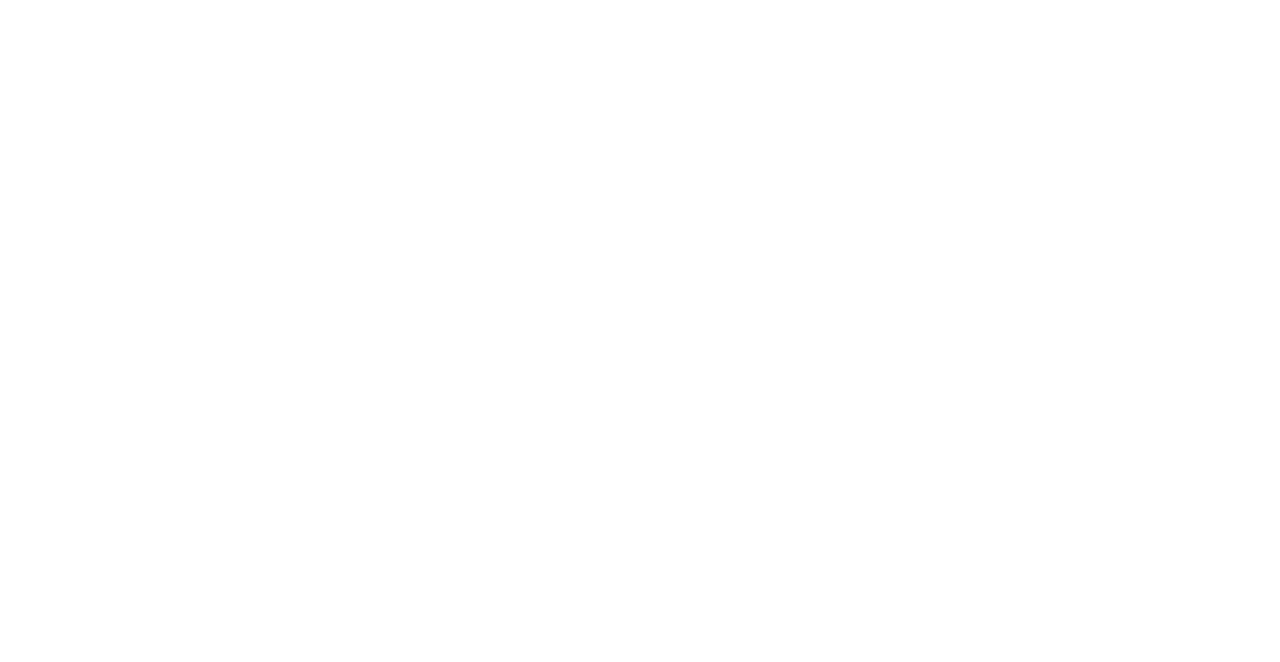
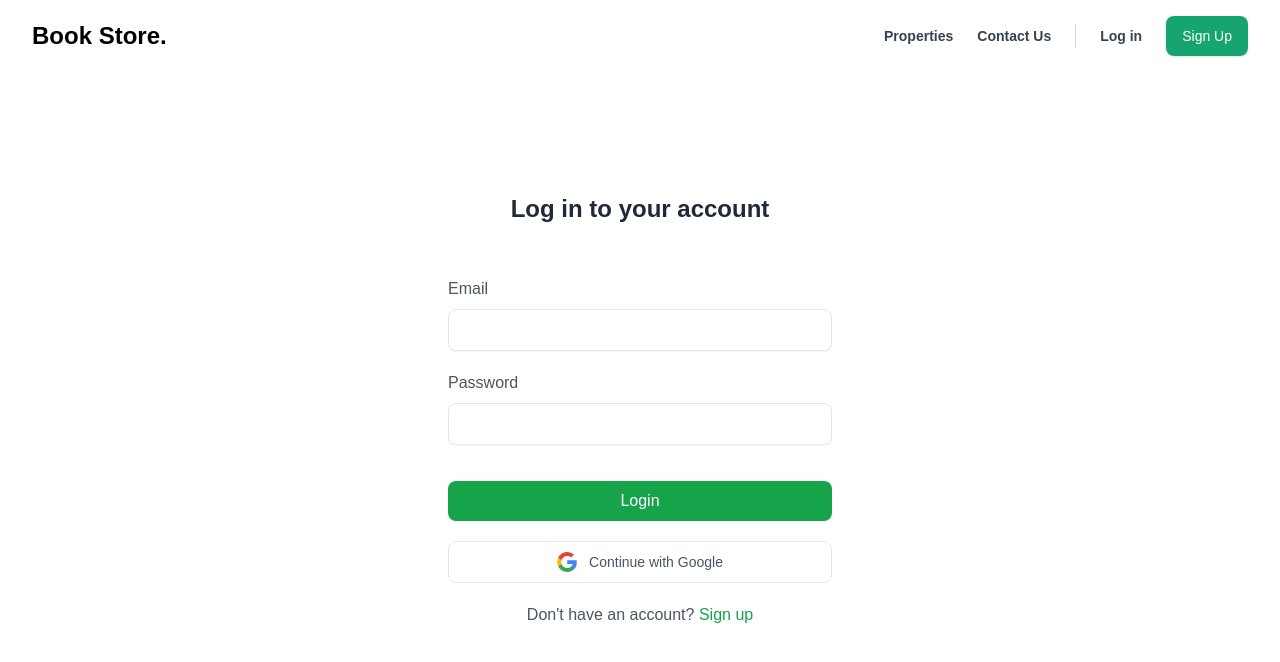
Before and after one commit to Habidhossen/GreenLuxe-Real-Estate-Website-Client, a Next.js app: page /login in a window 1280 px wide. Shown: the top 662 px of the page. Built offline with nearby package versions, Linux system fonts and the light colour scheme.

Commit message:
Firebase authentication setup

```diff
--- a/src/components/ui/Navbar.jsx
+++ b/src/components/ui/Navbar.jsx
@@ -1,18 +1,36 @@
+import { auth } from "@/config/firebase.init";
+import { setUser } from "@/redux/features/auth/userSlice";
+import { getAuth, signOut } from "firebase/auth";
 import Link from "next/link";
 import { useState } from "react";
+import { useDispatch, useSelector } from "react-redux";
 
 const Navbar = () => {
   // declare state for handling navigation bar
   const [state, setState] = useState(false);
+
+  const { user } = useSelector((state) => state.user);
+  const dispatch = useDispatch();
+
+  // handle SignOut button
+  const handleSignOut = () => {
+    signOut(auth).then(() => {
+      // Sign-out successful.
+      dispatch(setUser(null));
+    });
+  };
+
+  // get current User from firebase
+  const currentUser = getAuth().currentUser;
+  const photoURL = currentUser?.photoURL;
+  console.log(currentUser);
 
   return (
     <nav className="bg-white backdrop-blur-md bg-opacity-60 fixed top-0 left-0 right-0 z-10 text-sm">
       <div className="items-center px-4 max-w-screen-xl mx-auto md:flex md:px-8">
         <div className="flex items-center justify-between py-3 md:py-5 md:block">
           <Link href="/">
-            <h1 className="text-2xl font-bold text-heading">
-              <span className="text-primary">Green</span>Luxe.
-            </h1>
+            <h1 className="text-2xl font-bold text-black">Book Store.</h1>
           </Link>
           <div className="md:hidden">
             <button
@@ -52,26 +70,78 @@ const Navbar = () => {
           </div>
         </div>
         <div
-          className={`flex-1 pb-3 mt-8 md:block md:pb-0 md:mt-0 text-center ${
+          className={`flex-1 pb-3 mt-8 md:block md:pb-0 md:mt-0 ${
             state ? "block" : "hidden"
           }`}
         >
-          <ul className="justify-end items-center space-y-6 md:flex md:space-x-6 md:space-y-0 text-sm font-semibold">
-            <li className="">
+          <ul className="justify-end items-center space-y-6 md:flex md:space-x-6 md:space-y-0 text-sm text-heading font-semibold">
+            <li className="text-gray-700 hover:text-[#16a571]">
               <Link href="properties" className="block">
-                Property
+                Properties
               </Link>
             </li>
-            <li className="">
-              <Link href="login" className="block">
-                Login
+            <li className="text-gray-700 hover:text-[#16a571]">
+              <Link href="contact" className="block">
+                Contact Us
               </Link>
             </li>
-            <li className="">
-              <Link href="signup" className="block">
-                Register
-              </Link>
-            </li>
+            <span className="hidden w-px h-6 bg-gray-300 md:block"></span>
+            {user?.email && (
+              <li className="text-gray-700 hover:text-[#16a571]">
+                <Link href="profile" className="block">
+                  My Profile
+                </Link>
+              </li>
+            )}
+            <div className="space-y-3 items-center gap-x-6 md:flex md:space-y-0">
+              {user?.email ? (
+                <div>
+                  <div className="flex items-center relative group gap-x-3">
+                    <img
+                      src={
+                        photoURL ||
+                        "https://media.istockphoto.com/id/1008484130/vector/creative-vector-illustration-of-default-avatar-profile-placeholder-isolated-on-background.jpg?s=612x612&w=0&k=20&c=H57e2HUi6qDyPoBl8Om1dlX22--BqgGp64cFKsywWZ0="
+                      }
+                      className="w-10 h-10 rounded-full"
+                      alt="User Profile"
+                    />
+                    <div>
+                      <span className="block text-gray-700 text-sm font-medium">
+                        {currentUser?.displayName}
+                      </span>
+                      <span className="block text-gray-700 text-xs">
+                        {currentUser?.email}
+                      </span>
+                    </div>
+                    <button
+                      onClick={handleSignOut}
+                      className="px-2.5 py-2.5 text-red-600 duration-150 bg-red-50 rounded-lg hover:bg-red-100 active:bg-red-200"
+                    >
+                      Sign out
+                    </button>
+                  </div>
+                </div>
+              ) : (
+                <>
+                  <li>
+                    <Link
+                      href="login"
+                      className="block py-3 text-center text-gray-700 hover:text-[#16a571] border rounded-lg md:border-none"
+                    >
+                      Log in
+                    </Link>
+                  </li>
+                  <li>
+                    <Link
+                      href="signup"
+                      className="block py-3 px-4 font-medium text-center text-white bg-[#16a571] hover:bg-green-600 active:bg-bg-green-700 active:shadow-none rounded-lg shadow md:inline"
+                    >
+                      Sign Up
+                    </Link>
+                  </li>
+                </>
+              )}
+            </div>
           </ul>
         </div>
       </div>
--- a/src/pages/index.js
+++ b/src/pages/index.js
@@ -44,7 +44,7 @@ export default function HomePage() {
   );
 }
 
-// For Layout
+// Main layout
 HomePage.getLayout = function getLayout(page) {
   return <MainLayout>{page}</MainLayout>;
 };
--- a/src/pages/login.js
+++ b/src/pages/login.js
@@ -1,5 +1,150 @@
+import MainLayout from "@/layouts/MainLayout";
+import { getAuth } from "firebase/auth";
+import Link from "next/link";
+import { useRouter } from "next/router";
+import { useEffect } from "react";
+import { useForm } from "react-hook-form";
+import { useDispatch, useSelector } from "react-redux";
+import { loginUser, loginWithGoogle } from "../redux/features/auth/userSlice";
+
 const LoginPage = () => {
-  return <></>;
+  // useRouter for navigating
+  const router = useRouter();
+
+  // Redux dispatch and selector
+  const { user, error: firebaseError } = useSelector((state) => state.user);
+  const dispatch = useDispatch();
+
+  // get current user info from firebase
+  const currentUser = getAuth().currentUser;
+  console.log(currentUser);
+
+  // Create the form
+  const {
+    register,
+    handleSubmit,
+    formState: { errors },
+  } = useForm();
+
+  // Define the onSubmit function with the correct type
+  const onSubmit = (data) => {
+    dispatch(loginUser({ email: data.email, password: data.password }));
+  };
+
+  // handle google login button
+  const handleGoogleLogin = () => {
+    dispatch(loginWithGoogle());
+  };
+
+  // if user successfully login
+  useEffect(() => {
+    if (user?.email) {
+      router.push("/");
+      // navigate("/");
+    }
+  }, [user?.email]);
+
+  return (
+    <section className="w-full h-screen flex flex-col items-center justify-center px-4">
+      <div className="max-w-sm w-full text-gray-600 space-y-5">
+        <div className="text-center pb-8">
+          <div className="mt-5">
+            <h3 className="text-gray-800 text-xl font-bold sm:text-2xl">
+              Log in to your account
+            </h3>
+          </div>
+        </div>
+        <form onSubmit={handleSubmit(onSubmit)} className="space-y-5">
+          <div>
+            <label className="font-medium">Email</label>
+            <input
+              type="email"
+              className="w-full mt-2 px-3 py-2 text-gray-500 bg-transparent outline-none border focus:border-green-600 shadow-sm rounded-lg"
+              {...register("email", { required: true })}
+            />
+            {errors.email && (
+              <span className="label-text-alt text-red-500 mt-2">
+                Email is required
+              </span>
+            )}
+          </div>
+          <div>
+            <label className="font-medium">Password</label>
+            <input
+              type="password"
+              className="w-full mt-2 px-3 py-2 text-gray-500 bg-transparent outline-none border focus:border-green-600 shadow-sm rounded-lg"
+              {...register("password", { required: true })}
+            />
+            {errors.password && (
+              <span className="label-text-alt text-red-500 mt-2">
+                Password is required
+              </span>
+            )}
+            {firebaseError && (
+              <span className="label-text-alt text-red-500 mt-2 text-center">
+                {firebaseError}
+              </span>
+            )}
+          </div>
+          <div className="pt-4">
+            <button className="w-full px-4 py-2 text-white font-medium bg-green-600 hover:bg-green-500 active:bg-green-600 rounded-lg duration-150">
+              Login
+            </button>
+          </div>
+        </form>
+        <button
+          onClick={handleGoogleLogin}
+          className="w-full flex items-center justify-center gap-x-3 py-2.5 border rounded-lg text-sm font-medium hover:bg-gray-50 duration-150 active:bg-gray-100"
+        >
+          <svg
+            className="w-5 h-5"
+            viewBox="0 0 48 48"
+            fill="none"
+            xmlns="http://www.w3.org/2000/svg"
+          >
+            <g clip-path="url(#clip0_17_40)">
+              <path
+                d="M47.532 24.5528C47.532 22.9214 47.3997 21.2811 47.1175 19.6761H24.48V28.9181H37.4434C36.9055 31.8988 35.177 34.5356 32.6461 36.2111V42.2078H40.3801C44.9217 38.0278 47.532 31.8547 47.532 24.5528Z"
+                fill="#4285F4"
+              />
+              <path
+                d="M24.48 48.0016C30.9529 48.0016 36.4116 45.8764 40.3888 42.2078L32.6549 36.2111C30.5031 37.675 27.7252 38.5039 24.4888 38.5039C18.2275 38.5039 12.9187 34.2798 11.0139 28.6006H3.03296V34.7825C7.10718 42.8868 15.4056 48.0016 24.48 48.0016Z"
+                fill="#34A853"
+              />
+              <path
+                d="M11.0051 28.6006C9.99973 25.6199 9.99973 22.3922 11.0051 19.4115V13.2296H3.03298C-0.371021 20.0112 -0.371021 28.0009 3.03298 34.7825L11.0051 28.6006Z"
+                fill="#FBBC04"
+              />
+              <path
+                d="M24.48 9.49932C27.9016 9.44641 31.2086 10.7339 33.6866 13.0973L40.5387 6.24523C36.2 2.17101 30.4414 -0.068932 24.48 0.00161733C15.4055 0.00161733 7.10718 5.11644 3.03296 13.2296L11.005 19.4115C12.901 13.7235 18.2187 9.49932 24.48 9.49932Z"
+                fill="#EA4335"
+              />
+            </g>
+            <defs>
+              <clipPath id="clip0_17_40">
+                <rect width="48" height="48" fill="white" />
+              </clipPath>
+            </defs>
+          </svg>
+          Continue with Google
+        </button>
+        <p className="text-center">
+          Don&apos;t have an account?{" "}
+          <Link
+            href="/signup"
+            className="font-medium text-green-600 hover:text-green-500"
+          >
+            Sign up
+          </Link>
+        </p>
+      </div>
+    </section>
+  );
 };
 
 export default LoginPage;
+
+// Main layout
+LoginPage.getLayout = function getLayout(page) {
+  return <MainLayout>{page}</MainLayout>;
+};
--- a/src/pages/signup.js
+++ b/src/pages/signup.js
@@ -1,7 +1,9 @@
+import MainLayout from "@/layouts/MainLayout";
 import Link from "next/link";
 import { useEffect } from "react";
 import { useForm } from "react-hook-form";
 import { useDispatch, useSelector } from "react-redux";
+import { createUser } from "../redux/features/auth/userSlice";
 
 const SignupPage = () => {
   // Redux dispatch and selector
@@ -20,17 +22,16 @@ const SignupPage = () => {
     reset,
   } = useForm();
 
-  // Define the onSubmit function with the correct type
+  // Define the onSubmit function
   const onSubmit = (data) => {
     // create account by Firebase and Redux
-    // dispatch(
-    //   createUser({
-    //     name: data.name,
-    //     email: data.email,
-    //     password: data.password,
-    //   })
-    // );
-    console.log(data);
+    dispatch(
+      createUser({
+        name: data?.name,
+        email: data?.email,
+        password: data?.password,
+      })
+    );
     reset();
   };
 
@@ -109,7 +110,7 @@ const SignupPage = () => {
             fill="none"
             xmlns="http://www.w3.org/2000/svg"
           >
-            <g clip-path="url(#clip0_17_40)">
+            <g clipPath="url(#clip0_17_40)">
               <path
                 d="M47.532 24.5528C47.532 22.9214 47.3997 21.2811 47.1175 19.6761H24.48V28.9181H37.4434C36.9055 31.8988 35.177 34.5356 32.6461 36.2111V42.2078H40.3801C44.9217 38.0278 47.532 31.8547 47.532 24.5528Z"
                 fill="#4285F4"
@@ -150,3 +151,7 @@ const SignupPage = () => {
 };
 
 export default SignupPage;
+
+SignupPage.getLayout = function getLayout(page) {
+  return <MainLayout>{page}</MainLayout>;
+};
```
Also changed, not shown: src/config/firebase.init.js (+6 -12 lines), src/redux/features/auth/userSlice.js (+21 -16 lines).
